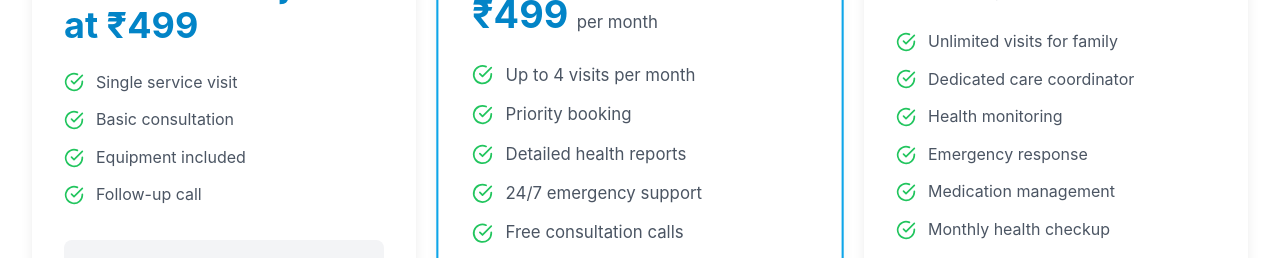
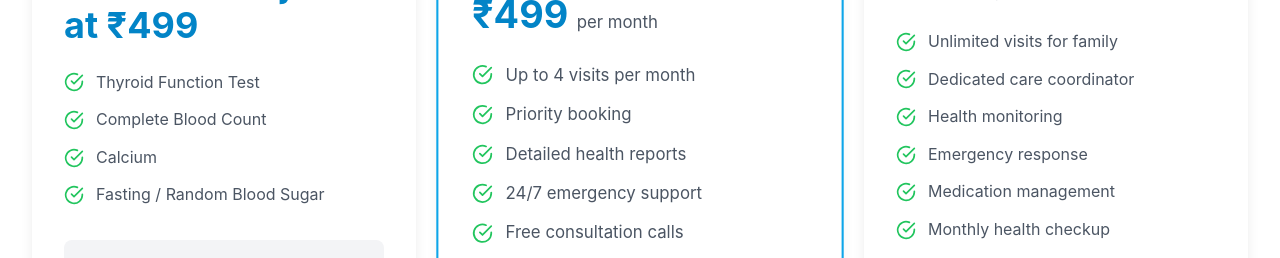
Before and after one commit to Bisu8320/Utkalmedpro, a React (Vite) app: page / in a window 1280 px wide. Shown: the part 1866-2124 px from the top of the page. Built offline with nearby package versions, Linux system fonts and the light colour scheme.

Commit message:
Updated Home.tsx

```diff
--- a/src/pages/Home.tsx
+++ b/src/pages/Home.tsx
@@ -30,10 +30,10 @@ const Home = () => {
       price: 'Worth ₹999 just at ₹499',
       popular: false,
       features: [
-        'Single service visit',
-        'Basic consultation',
-        'Equipment included',
-        'Follow-up call'
+        'Thyroid Function Test',
+        'Complete Blood Count',
+        'Calcium',
+        'Fasting / Random Blood Sugar'
       ]
     },
     {
```
